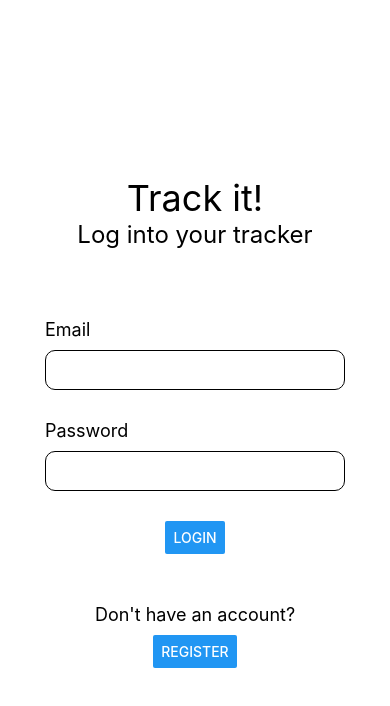
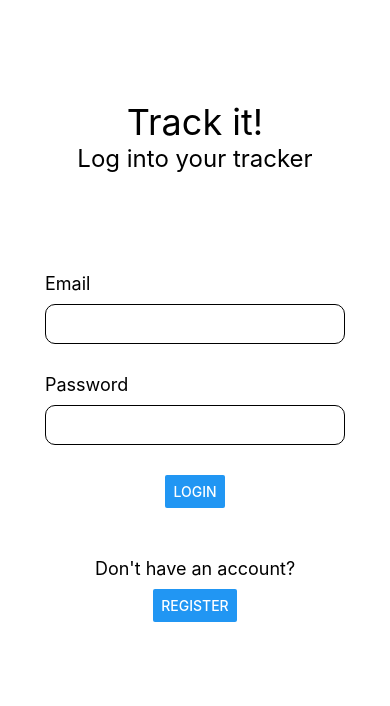
Before and after one commit to trackit-se-project/track-it-client, a React Native app: screen / in a window 390 px wide. Shown: the top 706 px of the page. Built offline with nearby package versions, Linux system fonts and the light colour scheme.

Commit message:
moved css styles from app in individual components

```diff
--- a/App.js
+++ b/App.js
@@ -35,7 +35,7 @@ export default function App() {
   };
 
   return (
-    <View style={styles.container}>
+    <View>
       {screen == "login" && (
         <Login getUser={getUser} changeScreen={changeScreen} />
       )}
@@ -57,12 +57,3 @@ export default function App() {
     </View>
   );
 }
-
-const styles = StyleSheet.create({
-  container: {
-    flex: 1,
-    flexDirection: "column",
-    alignItems: "center",
-    justifyContent: "center"
-  }
-});
--- a/components/screens/login.js
+++ b/components/screens/login.js
@@ -92,17 +92,15 @@ export default function Login({ getUser, changeScreen }) {
 
 const styles = StyleSheet.create({
   container: {
-    flex: 1,
-    flexDirection: "column",
     alignItems: "center",
-    justifyContent: "center"
+    paddingTop: 100
   },
   banner: {
     fontSize: 36
   },
   bannerSmall: {
     fontSize: 24,
-    marginBottom: 70
+    marginBottom: 100
   },
   errMsg: {
     width: 300,
--- a/components/screens/menu.js
+++ b/components/screens/menu.js
@@ -26,9 +26,7 @@ export default function Menu({ changeScreen }) {
 
 const styles = StyleSheet.create({
   container: {
-    flex: 1,
-    flexDirection: "column",
     alignItems: "center",
-    justifyContent: "center"
+    paddingTop: 100
   }
 });
--- a/components/screens/register.js
+++ b/components/screens/register.js
@@ -89,17 +89,15 @@ export default function Register({ getUser, changeScreen }) {
 
 const styles = StyleSheet.create({
   container: {
-    flex: 1,
-    flexDirection: "column",
     alignItems: "center",
-    justifyContent: "center"
+    paddingTop: 100
   },
   banner: {
     fontSize: 36
   },
   bannerSmall: {
     fontSize: 24,
-    marginBottom: 70
+    marginBottom: 100
   },
   errMsg: {
     width: 300,
```
